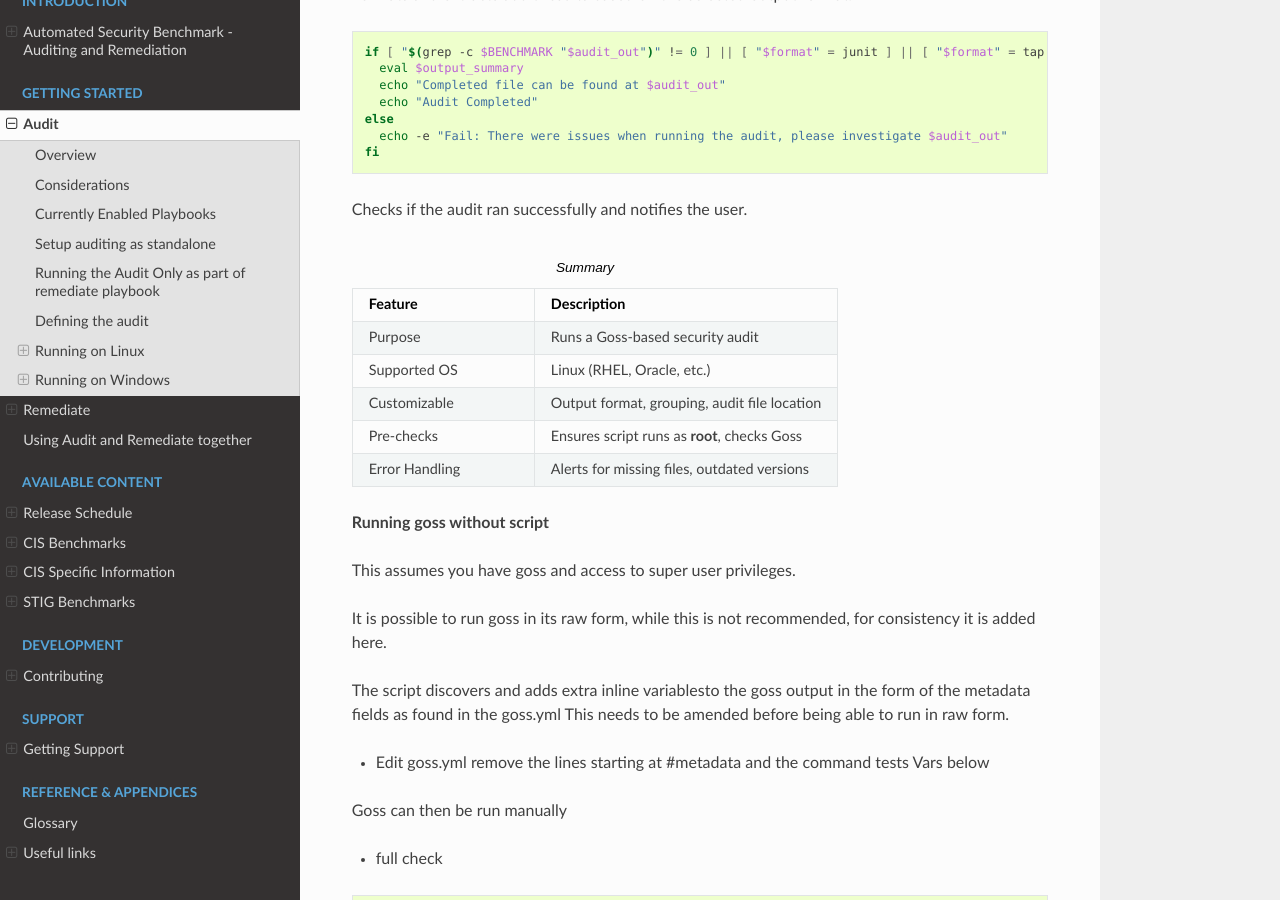
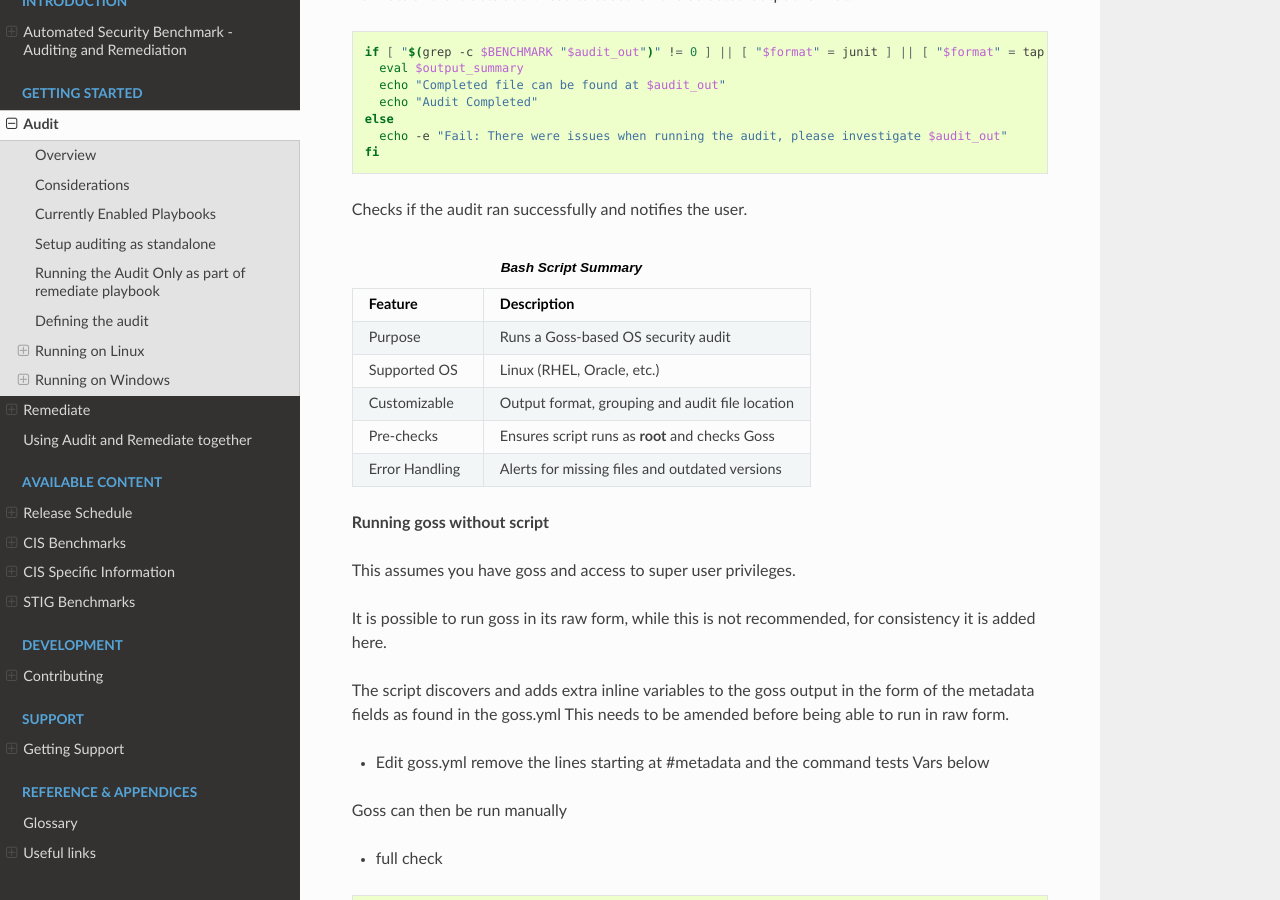
Before and after one commit to ansible-lockdown/MPG-AL-READTHEDOCS, a Sphinx documentation site: the page built from docs/source/audit/getting-started-audit.rst, in a window 1280 px wide and 900 px high, scrolled down 6128 px. Built offline with Sphinx 7.4.7 and the Read the Docs theme 3.1.0, drawn with Linux system fonts in a browser that asks for light colours; some of the changed text lies outside the part shown.

Commit message:
Update Windows Section spaces typo fixes
Signed-off-by: Frederick Witty <frederickw@mindpointgroup.com>

```diff
--- a/docs/source/audit/getting-started-audit.rst
+++ b/docs/source/audit/getting-started-audit.rst
@@ -147,7 +147,7 @@ This is useful for **tracking updates, fixes, and enhancements**.
 
 Understanding variables:
 
-- Uppercase variable are the only ones that should need changing
+- Uppercase variables are the only ones that should require changes.
 - lowercase variables are the ones that are discovered or built from existing.
 
 .. code-block:: bash
@@ -306,15 +306,15 @@ Formats and extracts audit results based on the selected output format.
 
 Checks if the audit ran successfully and notifies the user.
 
-.. csv-table:: *Summary*
+.. csv-table:: **Bash Script Summary**
    :header: "Feature", "Description"
-   :widths: 15, 25
+   :widths: 10, 25
 
-   "Purpose", "Runs a Goss-based security audit"
+   "Purpose", "Runs a Goss-based OS security audit"
    "Supported OS", "Linux (RHEL, Oracle, etc.)"
-   "Customizable", "Output format, grouping, audit file location"
-   "Pre-checks", "Ensures script runs as **root**, checks Goss"
-   "Error Handling", "Alerts for missing files, outdated versions"
+   "Customizable", "Output format, grouping and audit file location"
+   "Pre-checks", "Ensures script runs as **root** and checks Goss"
+   "Error Handling", "Alerts for missing files and outdated versions"
 
 **Running goss without script**
 
@@ -322,7 +322,7 @@ This assumes you have goss and access to super user privileges.
 
 It is possible to run goss in its raw form, while this is not recommended, for consistency it is added here.
 
-The script discovers and adds extra inline variablesto the goss output in the form of the metadata fields as found in the goss.yml
+The script discovers and adds extra inline variables to the goss output in the form of the metadata fields as found in the goss.yml
 This needs to be amended before being able to run in raw form.
 
 - Edit goss.yml remove the lines starting at #metadata and the command tests Vars below
```
Also changed, not shown: other parts of docs/source/audit/getting-started-audit.rst (+1 -1 lines).
